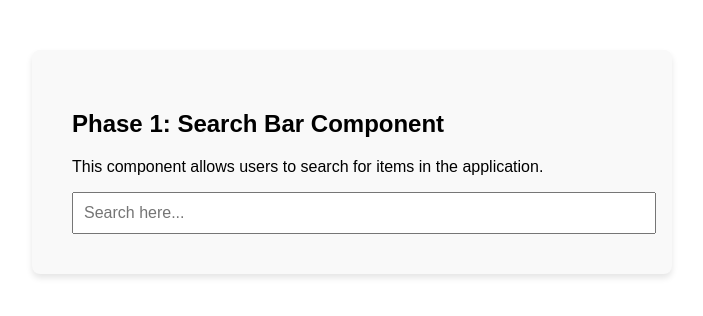
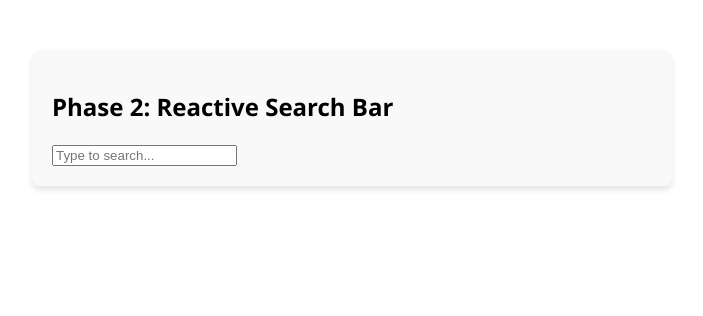
Before and after one commit to Kavya-hjb217/search-challenge, an Angular app: page / in a window 1280 px wide. Shown: the top 316 px of the page, without its empty margins (288-991 px from the left). Built offline with nearby package versions, Linux system fonts and the light colour scheme.

Commit message:
feat: implement reactive search with switchMap and async pipe to fix sync lag

```diff
--- a/src/app/components/search-bar/search-bar.component.html
+++ b/src/app/components/search-bar/search-bar.component.html
@@ -1,14 +1,16 @@
-<div style="padding: 20px; font-family: sans-serif">
-  <h2>Phase 1: Search Bar Component</h2>
-  <p>This component allows users to search for items in the application.</p>
+<div class="search-container">
+    <h2>Phase 2: Reactive Search Bar</h2>
+    <input [formControl]="searchControl" placeholder="Type to search..." class="search-input" />
 
-  <input
-    [formControl]="searchControl"
-    placeholder="Search here..."
-    style="width: 100%; padding: 10px; font-size: 16px"
-  />
 
-  <ul *ngIf="results.length > 0">
-    <li *ngFor="let result of results" style="margin-top: 10px">{{ result }}</li>
-  </ul>
+    <ul *ngIf="(results$|async) as searchResults">
+        <li *ngFor="let result of searchResults" class="result-item">{{ result }}</li>
+
+        <li *ngIf="searchResults.length === 0 && searchControl.value && searchControl.value.trim() !== ''" class="no-results">No results found</li>
+
+
+
+    </ul>
+
+
 </div>
--- a/src/app/components/search-bar/search-bar.component.ts
+++ b/src/app/components/search-bar/search-bar.component.ts
@@ -2,18 +2,30 @@ import { Component, OnInit } from '@angular/core'; //decorator for angular compo
 import { CommonModule } from '@angular/common'; //provides common directives like ngIf and ngFor
 import { FormControl, ReactiveFormsModule } from '@angular/forms'; //tracks value and validation status of individual input (listensn to changeds in input )
 import { SearchService } from '../../services/search.service';
+
+
+
+//RxJS imports for handling asynchronous data streams(fix the lag)
+import { Observable,of } from 'rxjs';
+import { switchMap,debounceTime,catchError,distinctUntilChanged } from 'rxjs/operators';
+
+
 
 @Component({
   selector: 'app-search-bar', //custom html tag to use this component
   standalone: true, //indicates that this component is self-contained and does not require a module
   imports: [CommonModule, ReactiveFormsModule], //modules that this component depends on
   templateUrl: './search-bar.component.html', //path to html template
-//   styleUrls: ['./search-bar.component.css'], //path to css styles
+  styleUrls: ['./search-bar.component.css'], //path to css styles
 })
 export class SearchBarComponent implements OnInit {
   //implements OnInit to use ngOnInit lifecycle hook
   searchControl: FormControl = new FormControl(''); //form control to track input value and status
-  results: string[] = []; //array to hold search results
+//   results: string[] = []; //array to hold search results
+
+
+results$!: Observable<string[]>; //observable to hold search results (fix the lag)
+
 
   constructor(private searchService: SearchService) {} //injecting SearchService to use its methods(dependency injection)
 
@@ -21,17 +33,24 @@ export class SearchBarComponent implements OnInit {
 
   //nested subscription will cause lag in UI
   ngOnInit(): void {//runs after component initialization
-    this.searchControl.valueChanges.subscribe((term) => {//runs for each change (every keystroke)
-      //subscribing to value changes in the input field
-      if (term) {
-        //if there is a search term
-        this.searchService.getResults(term).subscribe((mockData) => {
-          //call getResults from SearchService
-          this.results = mockData; //update results array with fetched data
-        });
-      } else {
-        this.results = []; //if input is empty, clear results
-      }
-    });
+    this.results$ = this.searchControl.valueChanges.pipe( //listens to changes in the input field
+        debounceTime(300), //waits for 300ms of inactivity before emitting the latest value (prevents excessive calls to search service)
+        distinctUntilChanged(), //only emits when the current value is different from the last value (prevents duplicate searches)
+        switchMap(term=>
+        {
+            if(term && term.trim())//remove whitespaces(from both ends) and check if term is not empty
+            {
+                return this.searchService.getResults(term);
+            }
+            else
+            {
+                return of([]); //return empty array if term is empty or whitespace
+            }
+        }),
+        catchError(err=>{
+            console.error('Search error:',err);
+            return of([]); //return empty array on error to keep the UI responsive
+        })
+    );
   }
 }
```
